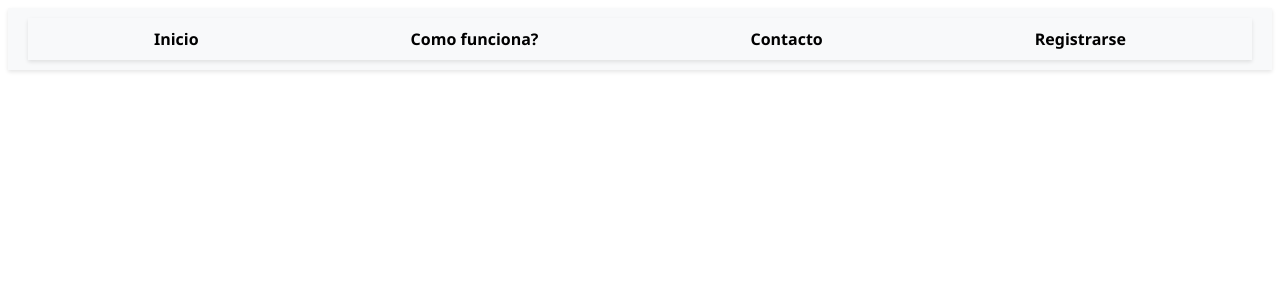
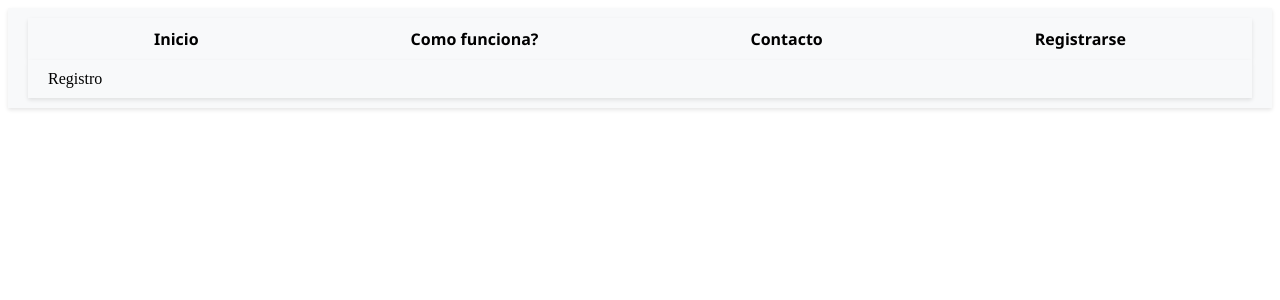
Before and after one commit to AgustinErimbaue/CarePro2-app, a React (Vite) app: page /Registro in a window 1280 px wide. Shown: the top 300 px of the page. Built offline with nearby package versions, Linux system fonts and the light colour scheme.

Commit message:
Se crea componente de contacto, registro, tutorial

```diff
--- a/src/App.jsx
+++ b/src/App.jsx
@@ -1,6 +1,9 @@
 import { BrowserRouter, Route, Routes } from "react-router-dom";
 import Header from "./components/Header/Header";
 import Home from "./components/Home/Home";
+import Tutorial from "./components/Tutorial/Tutorial";
+import Contacto from "./components/Contacto/Contacto";
+import Registro from "./components/Registro/Registro";
 
 function App() {
   return (
@@ -9,6 +12,9 @@ function App() {
         <Header />
         <Routes>
           <Route path="/" element={<Home />} />
+          <Route path="/Tutorial" element={<Tutorial />} />
+          <Route path="/Contacto" element={<Contacto />} />
+          <Route path="/Registro" element={<Registro />} />
         </Routes>
       </BrowserRouter>
     </>
--- /dev/null
+++ b/src/components/Contacto/Contacto.jsx
@@ -0,0 +1,9 @@
+import React from 'react'
+
+const Contacto = () => {
+  return (
+    <div>Contacto</div>
+  )
+}
+
+export default Contacto
--- /dev/null
+++ b/src/components/Registro/Registro.jsx
@@ -0,0 +1,9 @@
+import React from 'react'
+
+const Registro = () => {
+  return (
+    <div>Registro</div>
+  )
+}
+
+export default Registro
--- /dev/null
+++ b/src/components/Tutorial/Tutorial.jsx
@@ -0,0 +1,11 @@
+import "./Tutorial.css"
+
+import React from 'react'
+
+const Tutorial = () => {
+  return (
+    <div>Tutorial</div>
+  )
+}
+
+export default Tutorial
```
Also changed, not shown: src/components/Contacto/Contacto.css (added), src/components/Registro/Registro.css (added), src/components/Tutorial/Tutorial.css (added).
